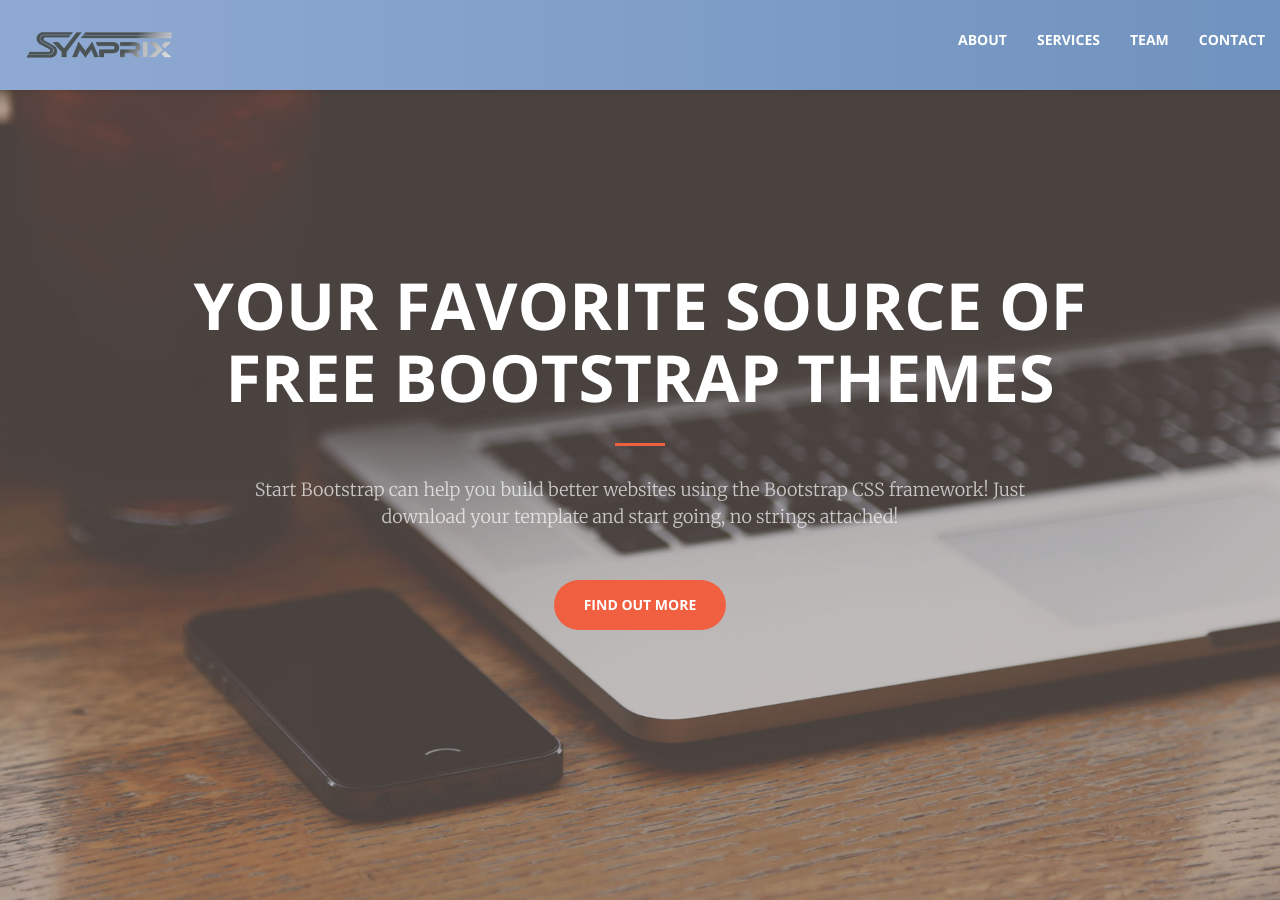
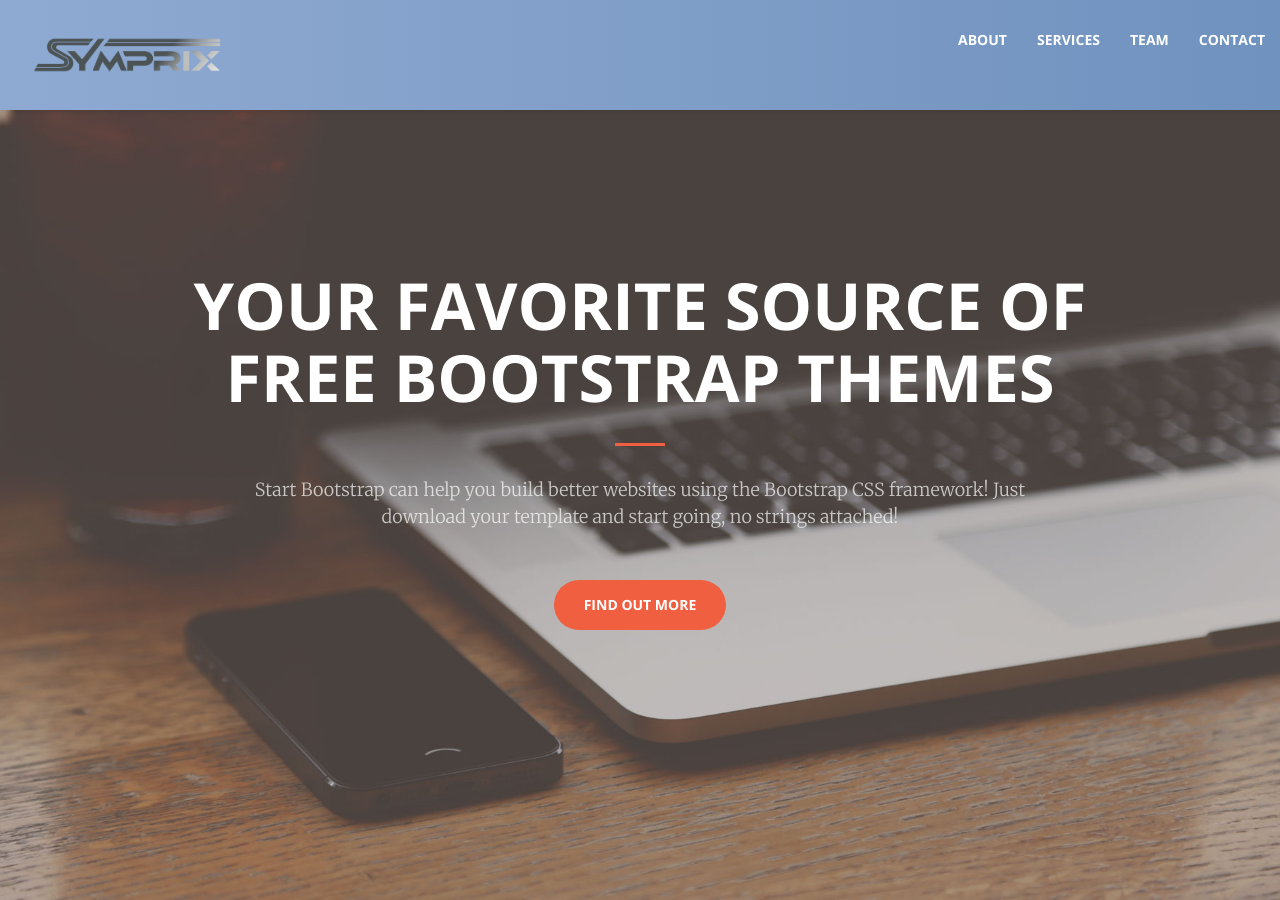
Before and after one commit to CD-Symprix/symprix, a Jekyll site: the page built from index.html, in a window 1280 px wide and 900 px high. Built offline with Jekyll 4.4.1, drawn with Linux system fonts in a browser that asks for light colours.

Commit message:
Update nav.html

```diff
--- a/_includes/nav.html
+++ b/_includes/nav.html
@@ -10,7 +10,7 @@
             </button>
             <!-- Replace brand text with logo -->
             <div class="navbar-brand page-scroll" href="#page-top">
-                <img src="img/logo.png" alt="Symprix Logo" height="70">
+                <img src="img/logo.png" alt="Symprix Logo" height="90">
             </div>
         </div>
 
```
